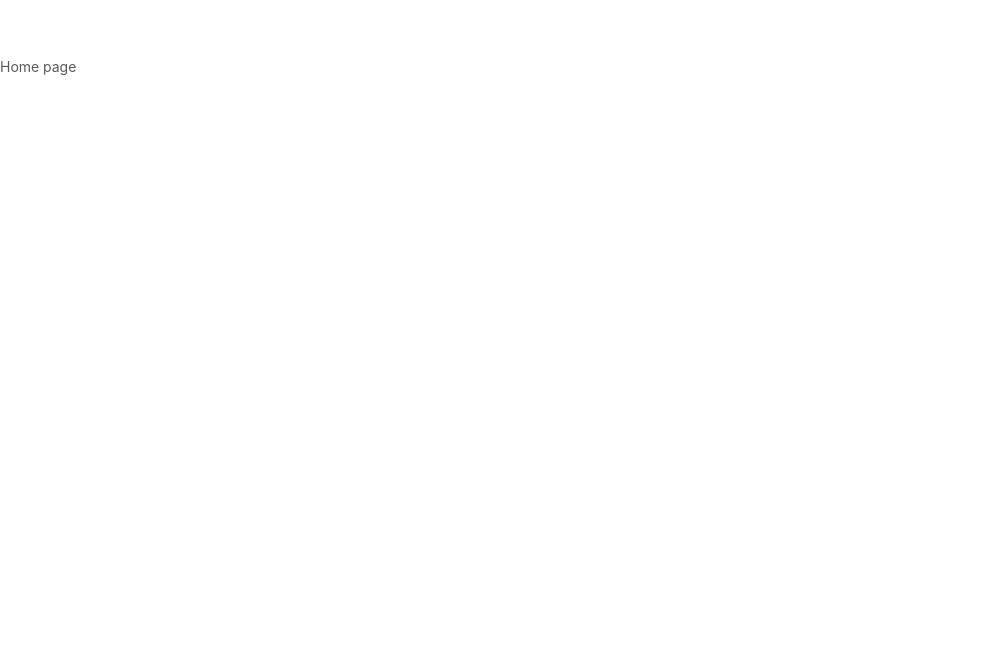
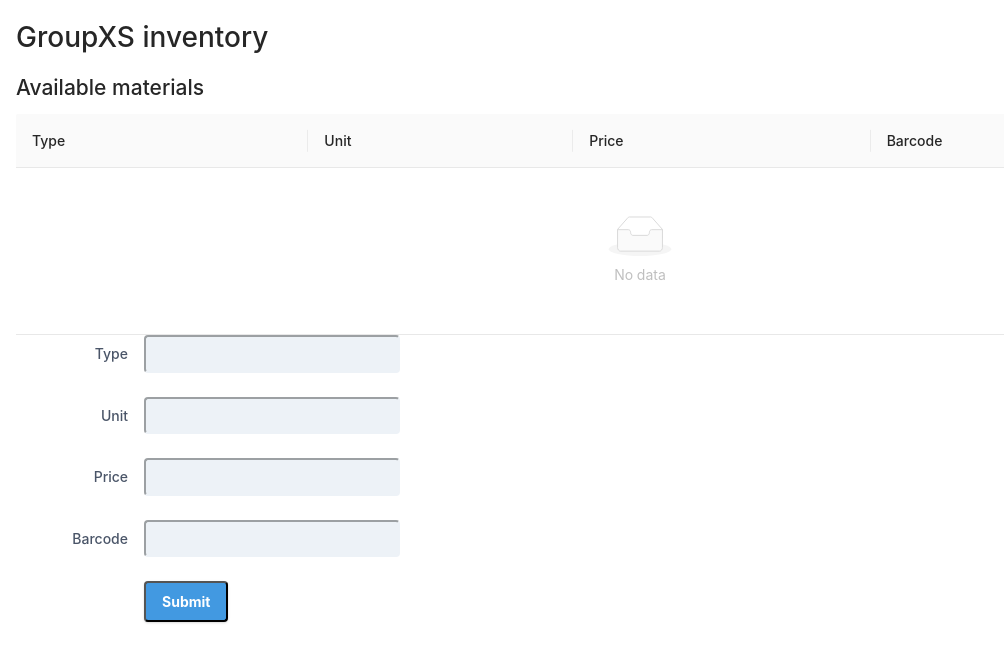
Before and after one commit to itsmetambui/groupxs-inventory, a React (Create React App) app: page / in a window 1280 px wide. Shown: the top 662 px of the page, without its empty margins (0-1004 px from the left). Built offline with nearby package versions, Linux system fonts and the light colour scheme.

Commit message:
feature: implement add material form

```diff
--- a/package.json
+++ b/package.json
@@ -7,6 +7,7 @@
     "antd": "^4.0.4",
     "react": "^16.13.1",
     "react-dom": "^16.13.1",
+    "react-hook-form": "^5.2.0",
     "react-redux": "^7.2.0",
     "react-router-dom": "^5.1.2",
     "react-scroll-up": "^1.3.3",
--- a/src/App.tsx
+++ b/src/App.tsx
@@ -14,11 +14,9 @@ function App() {
             </div>
           }
         >
-          <div className="pt-14">
-            <Switch>
-              <Route exact path="/" component={Home} />
-            </Switch>
-          </div>
+          <Switch>
+            <Route exact path="/" component={Home} />
+          </Switch>
         </Suspense>
       </Router>
     </div>
--- a/src/api/material.ts
+++ b/src/api/material.ts
@@ -1,8 +1,8 @@
-import { Material } from "../reducers/material/materialSlice"
+import { MaterialInfo } from "../reducers/material/materialSlice"
 import { sleep } from "./utils"
 import { v4 as uuidv4 } from "uuid"
 
-export const addMaterial = async (material: Material) => {
+export const addMaterial = async (material: MaterialInfo) => {
   await sleep(1000)
   return {
     id: uuidv4(),
--- /dev/null
+++ b/src/components/MaterialForm/MaterialForm.tsx
@@ -0,0 +1,90 @@
+import React from "react"
+import { useForm, OnSubmit } from "react-hook-form"
+
+type MaterialFormProps<T> = {
+  onSubmit: OnSubmit<T>
+}
+
+export default function MaterialForm<T>({ onSubmit }: MaterialFormProps<T>) {
+  const { register, handleSubmit } = useForm<T>()
+
+  return (
+    <form className="w-full max-w-sm" onSubmit={handleSubmit(onSubmit)}>
+      <div className="mb-6 md:flex md:items-center">
+        <div className="md:w-1/3">
+          <label className="block pr-4 mb-1 font-medium text-gray-700 md:text-right md:mb-0" htmlFor="type">
+            Type
+          </label>
+        </div>
+        <div className="md:w-2/3">
+          <input
+            className="w-full px-4 py-2 leading-tight text-gray-700 bg-gray-200 border-2 border-gray-200 rounded appearance-none focus:outline-none focus:bg-white focus:border-purple-500"
+            name="type"
+            type="text"
+            ref={register({ required: true, maxLength: 20 })}
+          />
+        </div>
+      </div>
+
+      <div className="mb-6 md:flex md:items-center">
+        <div className="md:w-1/3">
+          <label className="block pr-4 mb-1 font-medium text-gray-700 md:text-right md:mb-0" htmlFor="unit">
+            Unit
+          </label>
+        </div>
+        <div className="md:w-2/3">
+          <input
+            className="w-full px-4 py-2 leading-tight text-gray-700 bg-gray-200 border-2 border-gray-200 rounded appearance-none focus:outline-none focus:bg-white focus:border-purple-500"
+            name="unit"
+            type="text"
+            ref={register({ required: true, maxLength: 10 })}
+          />
+        </div>
+      </div>
+
+      <div className="mb-6 md:flex md:items-center">
+        <div className="md:w-1/3">
+          <label className="block pr-4 mb-1 font-medium text-gray-700 md:text-right md:mb-0" htmlFor="price">
+            Price
+          </label>
+        </div>
+        <div className="md:w-2/3">
+          <input
+            className="w-full px-4 py-2 leading-tight text-gray-700 bg-gray-200 border-2 border-gray-200 rounded appearance-none focus:outline-none focus:bg-white focus:border-purple-500"
+            name="price"
+            type="number"
+            ref={register({ required: true, min: 0 })}
+          />
+        </div>
+      </div>
+
+      <div className="mb-6 md:flex md:items-center">
+        <div className="md:w-1/3">
+          <label className="block pr-4 mb-1 font-medium text-gray-700 md:text-right md:mb-0" htmlFor="barCode">
+            Barcode
+          </label>
+        </div>
+        <div className="md:w-2/3">
+          <input
+            className="w-full px-4 py-2 leading-tight text-gray-700 bg-gray-200 border-2 border-gray-200 rounded appearance-none focus:outline-none focus:bg-white focus:border-purple-500"
+            name="barCode"
+            type="text"
+            ref={register({ required: true, maxLength: 30 })}
+          />
+        </div>
+      </div>
+
+      <div className="md:flex md:items-center">
+        <div className="md:w-1/3"></div>
+        <div className="md:w-2/3">
+          <button
+            className="px-4 py-2 font-bold text-white bg-blue-500 rounded shadow hover:bg-blue-400 focus:shadow-outline focus:outline-none"
+            type="submit"
+          >
+            Submit
+          </button>
+        </div>
+      </div>
+    </form>
+  )
+}
--- /dev/null
+++ b/src/components/MaterialTable/MaterialTable.tsx
@@ -0,0 +1,36 @@
+import React from "react"
+import { useSelector } from "react-redux"
+import { Table } from "antd"
+
+import { AppState } from "../../reducers/rootReducer"
+
+type MaterialTableProps = {}
+
+const MaterialTable: React.FC<MaterialTableProps> = () => {
+  const materials = useSelector((state: AppState) => state.material.materials)
+  const columns = [
+    {
+      title: "Type",
+      dataIndex: "type",
+      key: "type",
+    },
+    {
+      title: "Unit",
+      dataIndex: "unit",
+      key: "unit",
+    },
+    {
+      title: "Price",
+      dataIndex: "price",
+      key: "price",
+    },
+    {
+      title: "Barcode",
+      dataIndex: "barCode",
+      key: "barCode",
+    },
+  ]
+  return <Table columns={columns} dataSource={materials} rowKey="id" />
+}
+
+export default MaterialTable
--- a/src/pages/Home/Home.tsx
+++ b/src/pages/Home/Home.tsx
@@ -1,7 +1,31 @@
 import React from "react"
+import { useDispatch } from "react-redux"
+
+import { addMaterial, MaterialInfo } from "../../reducers/material/materialSlice"
+import MaterialTable from "../../components/MaterialTable/MaterialTable"
+import MaterialForm from "../../components/MaterialForm/MaterialForm"
 
 const Home: React.FC = () => {
-  return <div>Home page</div>
+  const dispatch = useDispatch()
+
+  const onAddSubmit = ({ type, price, unit, barCode }: MaterialInfo) => {
+    const materialInfo: MaterialInfo = { price: price, type: type, unit: unit, barCode: barCode }
+    dispatch(addMaterial(materialInfo))
+  }
+
+  return (
+    <div className="p-4">
+      <h1>GroupXS inventory</h1>
+      <div>
+        <h2>Available materials</h2>
+        <MaterialTable />
+      </div>
+
+      <div>
+        <MaterialForm<MaterialInfo> onSubmit={onAddSubmit} />
+      </div>
+    </div>
+  )
 }
 
 export default Home
--- a/src/reducers/material/materialSlice.ts
+++ b/src/reducers/material/materialSlice.ts
@@ -10,7 +10,7 @@ export type MaterialInfo = {
   price: number
   type: MaterialType
   unit: MaterialUnit
-  bardCode: string
+  barCode: string
 }
 
 export type Material = {
@@ -50,7 +50,7 @@ function loadingFailed(state: MaterialState, action: PayloadAction<string>) {
   state.error = action.payload
 }
 
-export const addMaterial = (info: Material): AppThunk => async (dispatch) => {
+export const addMaterial = (info: MaterialInfo): AppThunk => async (dispatch) => {
   try {
     dispatch(addMaterialStart())
     const material = await api.addMaterial(info)
--- a/src/reducers/rootReducer.ts
+++ b/src/reducers/rootReducer.ts
@@ -1,10 +1,13 @@
 import { combineReducers, PayloadAction } from "@reduxjs/toolkit"
+import materialSlice from "./material/materialSlice"
 
 export type PayloadActionWithResolve<T> = {
   onResolve?: (data?: any) => void
 } & PayloadAction<T>
 
-const rootReducer = combineReducers({})
+const rootReducer = combineReducers({
+  material: materialSlice.reducer,
+})
 
 export type AppState = ReturnType<typeof rootReducer>
 
--- a/src/store.ts
+++ b/src/store.ts
@@ -13,7 +13,7 @@ const persistConfig = {
 
 const middleware = [
   ...getDefaultMiddleware({
-    thunk: false,
+    thunk: true,
     serializableCheck: {
       ignoredActions: [FLUSH, REHYDRATE, PAUSE, PERSIST, PURGE, REGISTER],
     },
```
Also changed, not shown: 1 other file (tests, documents, lock files or other folders).
